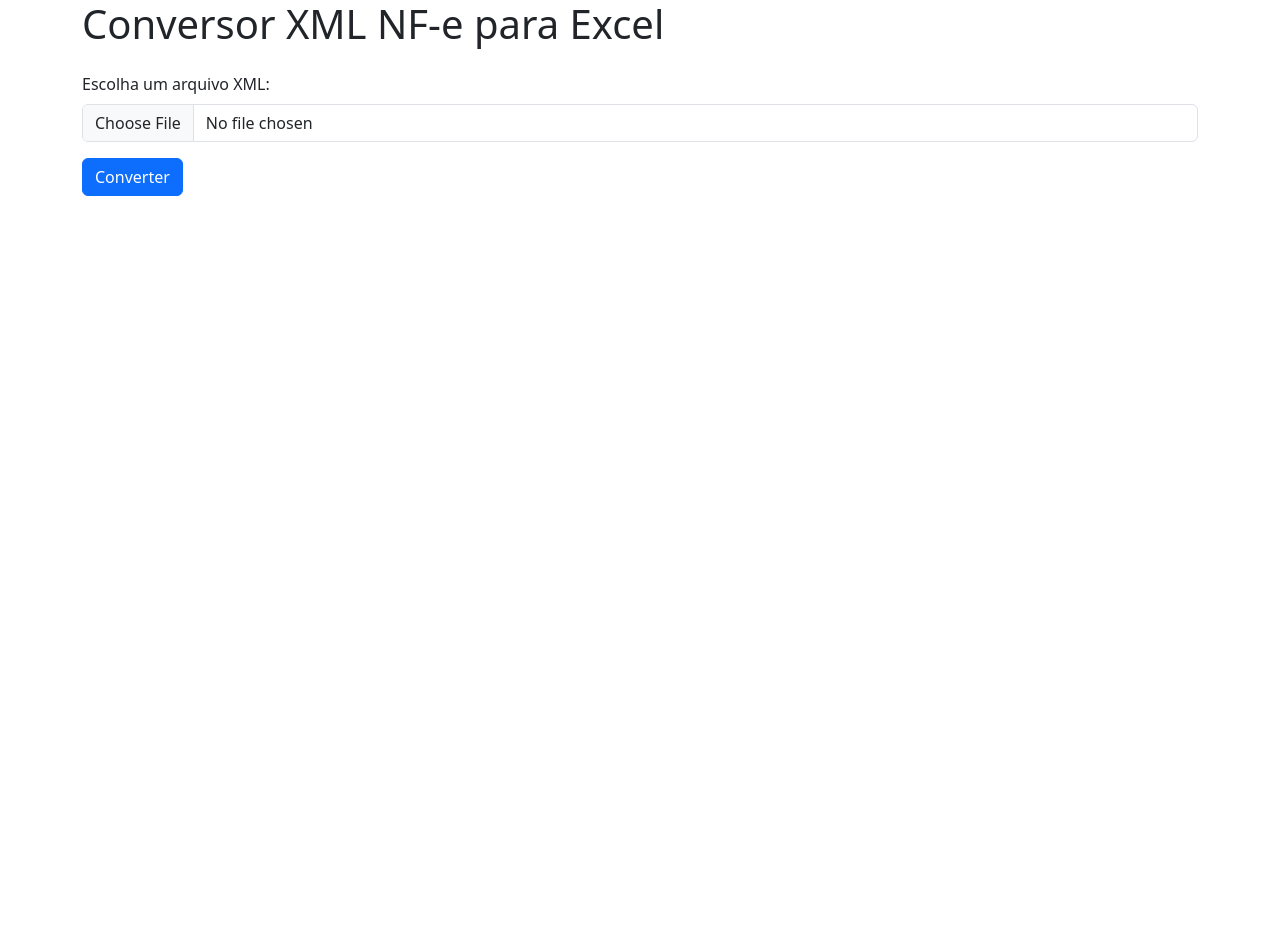
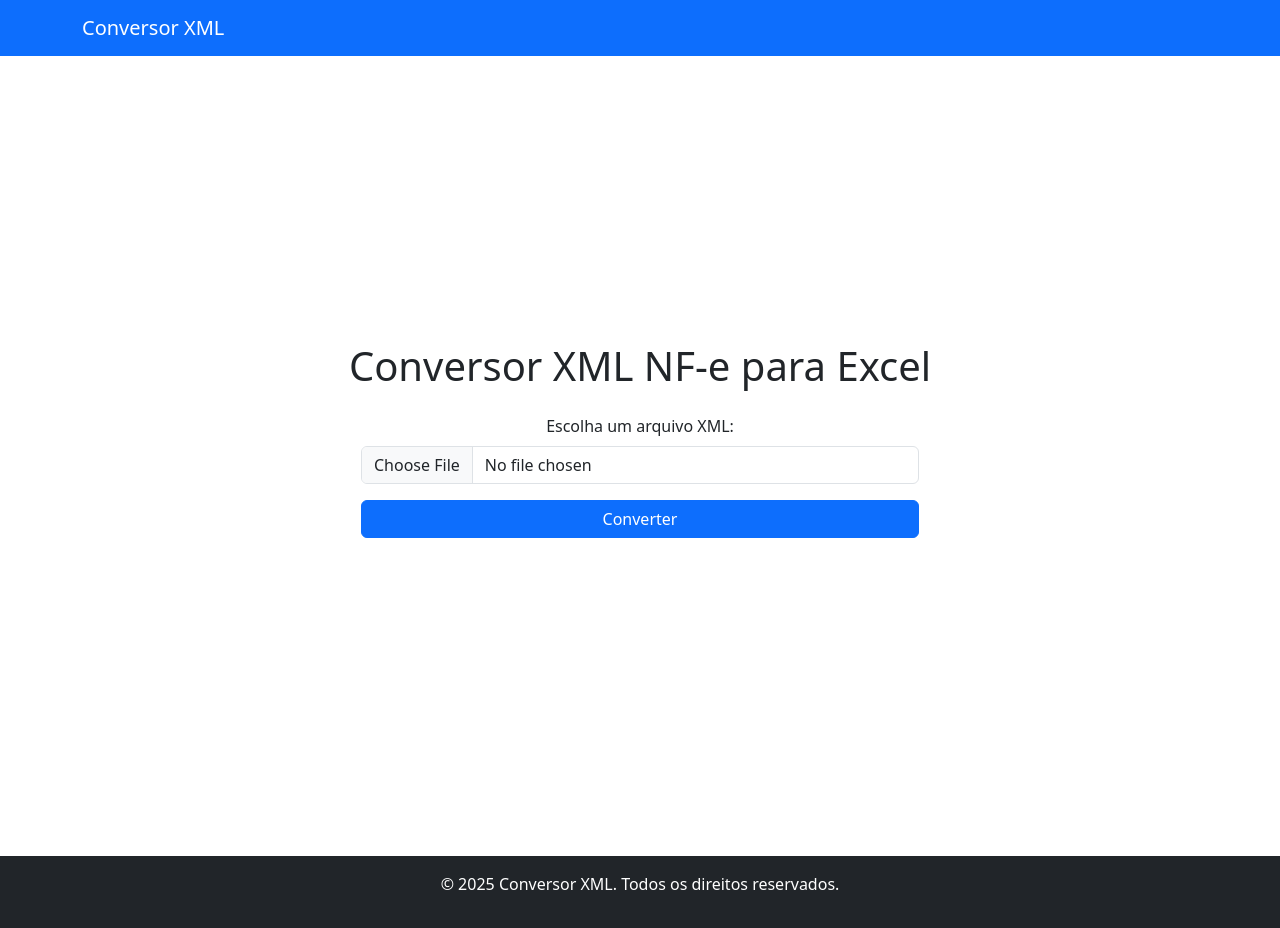
Before and after one commit to JoaoPedroSSilva/nfe-xml-to-excel-converter, a plain HTML site: page front-end/index.html in a window 1280 px wide. Before the commit the page ends 800 px from the top, so only its background shows below. Drawn offline with nearby package versions, Linux system fonts and the light colour scheme.

Commit message:
Inclusao de rodapé e cabeçalho
Inclusao de rodapé e cabeçalho

```diff
--- a/front-end/index.html
+++ b/front-end/index.html
@@ -7,17 +7,22 @@
     <link href="https://cdn.jsdelivr.net/npm/bootstrap@5.3.0-alpha3/dist/css/bootstrap.min.css" rel="stylesheet">
     <script src="https://cdn.jsdelivr.net/npm/bootstrap@5.3.0-alpha3/dist/js/bootstrap.bundle.min.js"></script>
 </head>
+<nav class="navbar navbar-dark bg-primary">
+    <div class="container">
+        <a class="navbar-brand" href="#">Conversor XML</a>
+    </div>
+</nav>
 <body>
-    <div class="container ,t-5">
-        <h1>Conversor XML NF-e para Excel</h1>
-        <form id="uploadForm" class="mt-4">
+    <div class="container d-flex flex-column align-items-center justify-content-center vh-100 text-center">
+        <h1 class="mb-4">Conversor XML NF-e para Excel</h1>
+        <form id="uploadForm" class="w-50">
             <div class="mb-3">
                 <label for="xmlFile" class="form-label">Escolha um arquivo XML:</label>
                 <input type="file" class="form-control" name="file" id="xmlFile" accept=".xml" required>
             </div>
-            <button type="submit" class="btn btn-primary">Converter</button>
+            <button type="submit" class="btn btn-primary w-100">Converter</button>
         </form>
-        <p id="status" class="mt-3"></p>
+        <p id="status" class="mt-3 text-muted"></p>
         <div id="progress-container" class="progress mt-3" style="display: none;">
             <div id="progress-bar" class="progress-bar progress-bar-striped progress-bar-animated" role="progressbar" style="width: 0%;"></div>
         </div>
@@ -26,4 +31,8 @@
 
     <script src="script.js"></script>
 </body>
+
+<footer class="bg-dark text-white text-center py-3">
+    <p>&copy; 2025 Conversor XML. Todos os direitos reservados.</p>
+</footer>
 </html>
--- a/front-end/script.js
+++ b/front-end/script.js
@@ -26,7 +26,7 @@ document.getElementById('uploadForm').addEventListener('submit', async (event) =
 async function uploadFile(file) {
     const formData = new FormData();
     formData.append('file', file);
-
+    document.getElementById('status').textContent = 'Enviando arquivo, por favor aguarde...';
     const progressContainer = document.getElementById('progress-container');
     const progressBar = document.getElementById('progress-bar');
     progressContainer.style.display = 'block';
```
